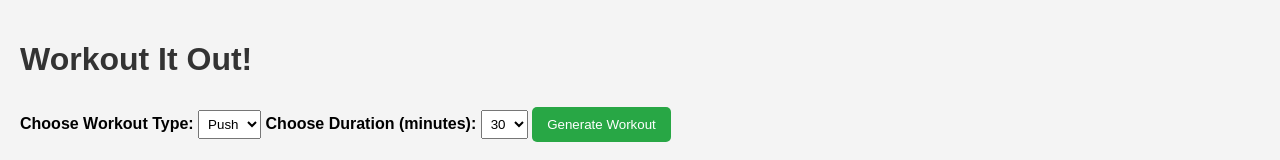
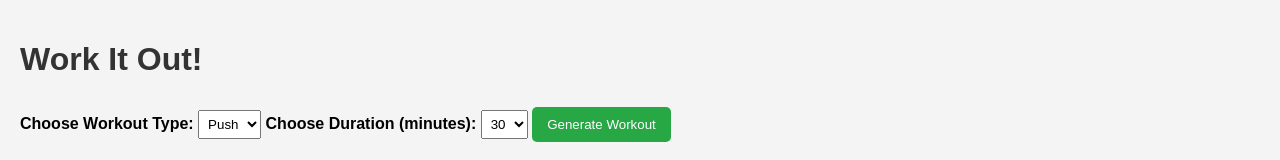
Before and after one commit to jfred318/Work-It-Out, a plain HTML site: page index.html in a window 1280 px wide. Shown: the top 160 px of the page. Drawn offline with Linux system fonts and the light colour scheme.

Commit message:
Typo Correction

```diff
--- a/index.html
+++ b/index.html
@@ -8,7 +8,7 @@
     <script src="script.js" defer></script>
 </head>
 <body>
-    <h1>Workout It Out!</h1>
+    <h1>Work It Out!</h1>
 
     <label for="workoutType">Choose Workout Type:</label>
     <select id="workoutType">
```
